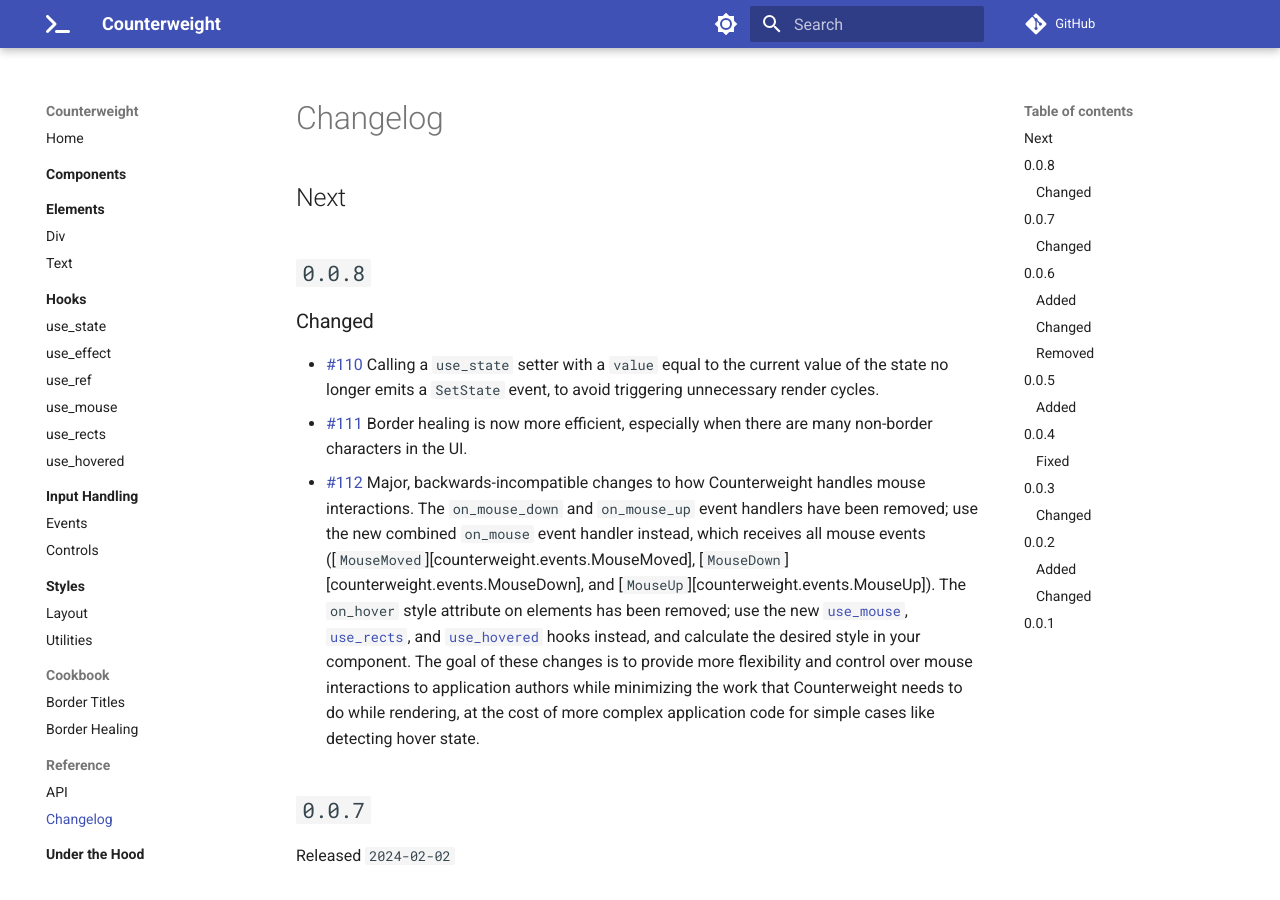
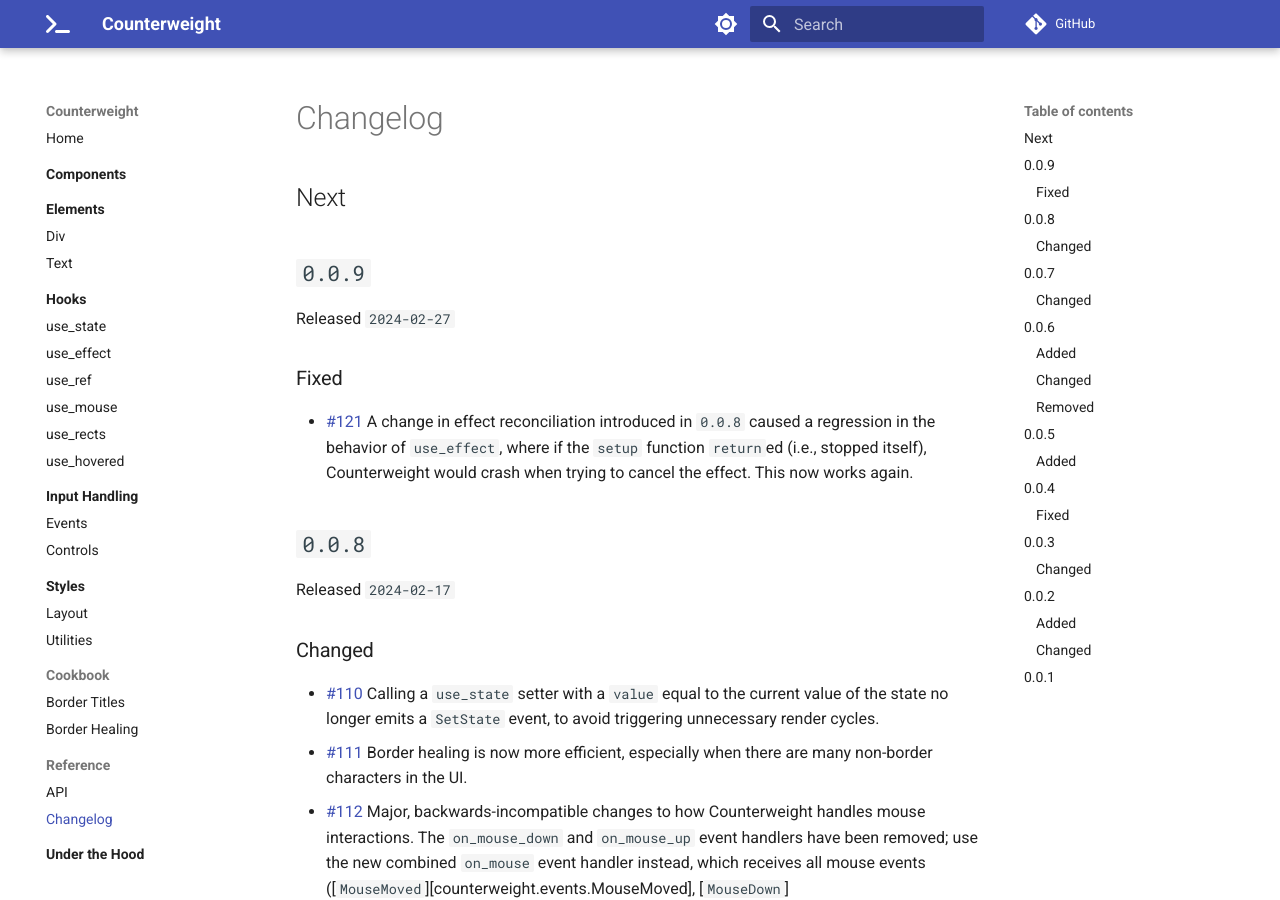
Before and after one commit to JoshKarpel/counterweight, an MkDocs documentation site: the page built from docs/reference/changelog.md, in a window 1280 px wide and 900 px high. Built offline with MkDocs 1.6.1 and Material for MkDocs 9.7.7, drawn with Linux system fonts in a browser that asks for light colours; comment, search, counter and statistics services are not loaded.

Commit message:
Allow early `return` from effects (#121)

```diff
--- a/docs/reference/changelog.md
+++ b/docs/reference/changelog.md
@@ -2,7 +2,21 @@
 
 ## Next
 
+## `0.0.9`
+
+Released `2024-02-27`
+
+### Fixed
+
+- [#121](https://github.com/JoshKarpel/counterweight/pull/121)
+  A change in effect reconciliation introduced in `0.0.8` caused a regression in the behavior of `use_effect`,
+  where if the `setup` function `return`ed (i.e., stopped itself),
+  Counterweight would crash when trying to cancel the effect.
+  This now works again.
+
 ## `0.0.8`
+
+Released `2024-02-17`
 
 ### Changed
 
--- a/pyproject.toml
+++ b/pyproject.toml
@@ -4,7 +4,7 @@
 
 [tool.poetry]
 name = "counterweight"
-version = "0.0.8"
+version = "0.0.9"
 description = "An experimental TUI framework for Python, inspired by React and Tailwind"
 readme="README.md"
 homepage="https://github.com/JoshKarpel/counterweight"
```
Also changed, not shown: 2 other files.
